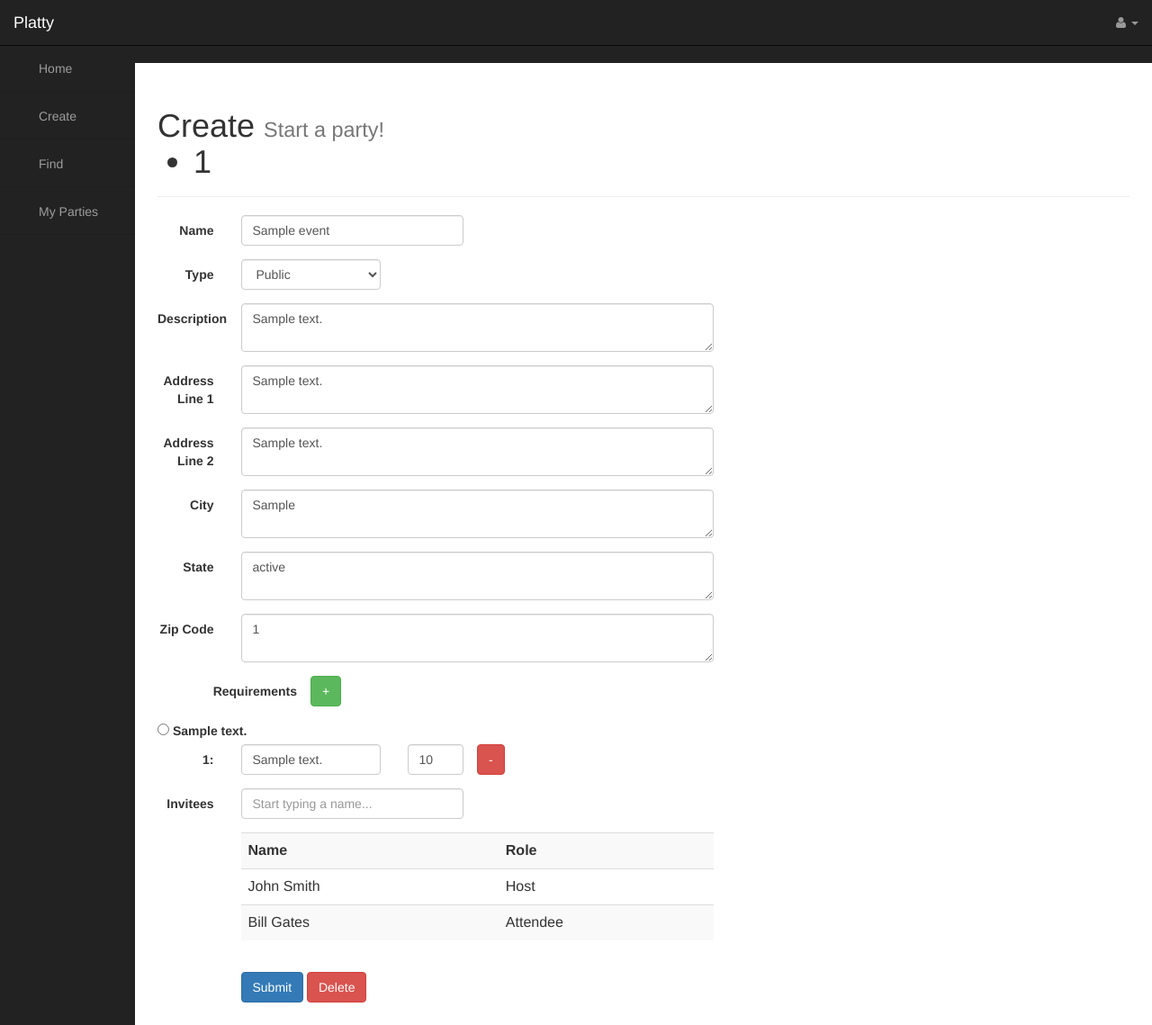
After one commit to Team-6/platty_site, a Django app: template platty/templates/platty/edit.html in a window 1280 px wide. The commit adds this page. Shown: the whole page at 90% size. Run offline with Django 3.2, Linux system fonts and the light colour scheme; tables that the repository leaves empty hold one stand-in row (values such as "Sample post"); the template is opened without the code that fills it: values that come from a table or form of the project are taken from there, most other values are stand-ins (such as "Sample title", 1, 10 or a date in 2020); some libraries are stand-ins or nearby versions.

Commit message:
Added edit page.
ToDo:
    make a view and callback called update
    check ownership before allowing edit

```diff
--- a/platty/models.py
+++ b/platty/models.py
@@ -28,7 +28,7 @@
 class Requirement(models.Model):
 	event = models.ForeignKey(Event)
 	description = models.CharField(max_length=256)
-	quanitity = models.IntegerField(max_length=11)
+	quantity = models.IntegerField(max_length=11)
 	id = models.AutoField(primary_key=True)
 
 class Contribution(models.Model):
--- /dev/null
+++ b/platty/templates/platty/edit.html
@@ -0,0 +1,135 @@
+{% extends "platty/master.html" %}
+
+{% block content %}
+
+<div class="container-fluid">
+
+    <!-- Page Heading -->
+    <div class="row">
+        <div class="col-lg-12">
+            <h1 class="page-header">
+                Create <small>Start a party!</small>
+                <ul>
+                    {% for event in event_list %}
+                    <li> {{ event.id }} </li>
+                    {% endfor %}
+
+            </h1>
+        </div>
+    </div>
+    <!-- /.row -->
+
+    <div class="row">
+        <div class="col-lg-12">
+            <form class="form-horizontal" action="{% url 'platty:edit' event.id %}" method="post">
+                {% csrf_token %}
+                <div class="form-group">
+                    <label for="partyName" class="col-sm-1 control-label">Name</label>
+                    <div class="col-sm-3">
+                        <input type="text" name="partyName" class="form-control" id="partyName" placeholder="Name" value="{{ event.name }}">
+                    </div>
+                </div>
+                <div class="form-group">
+                    <label for="partyType" class="col-sm-1 control-label">Type</label>
+                    <div class="col-sm-2">
+                      <select id="partyType" class="form-control">
+                        <option>Public</option>
+                        <option>Invitation-only</option>
+                        <option>Guests allowed</option>
+                      </select>
+                    </div>
+                </div>
+                <div class="form-group">
+                    <label for="partyDesc" class="col-sm-1 control-label">Description</label>
+                    <div class="col-sm-6">
+                      <textarea class="form-control" name="partyDesc" id="partyDesc" placeholder="Write a brief description here.">{{ event.description }}</textarea>
+                    </div>
+                </div>
+                <div class="form-group">
+                    <label for="address1" class="col-sm-1 control-label">Address Line 1</label>
+                    <div class="col-sm-6">
+                      <textarea class="form-control" name="address1" id="address1" placeholder="Maybe your street?">{{ event.addressLineOne }}</textarea>
+                    </div>
+                </div>
+                <div class="form-group">
+                    <label for="address2" class="col-sm-1 control-label">Address Line 2</label>
+                    <div class="col-sm-6">
+                  <textarea class="form-control" name="address2" id="address2" placeholder="Where to deliver the pizza man?">{{ event.addressLineTwo }}</textarea>
+                    </div>
+                </div>
+                <div class="form-group">
+                    <label for="city" class="col-sm-1 control-label">City</label>
+                    <div class="col-sm-6">
+                      <textarea class="form-control" name="city" id="city" placeholder="Brah.">{{ event.city }}</textarea>
+                    </div>
+                </div>
+                <div class="form-group">
+                    <label for="state" class="col-sm-1 control-label">State</label>
+                    <div class="col-sm-6">
+                        <textarea class="form-control" name="state" id="state" placeholder="State your state.">{{ event.state }}</textarea>
+                    </div>
+                </div>
+                <div class="form-group">
+                    <label for="zipCode" class="col-sm-1 control-label">Zip Code</label>
+                    <div class="col-sm-6">
+                      <textarea class="form-control" name="zipCode" id="zipCode" placeholder="Zip your code bro.">{{ event.zipCode }}</textarea>
+                    </div>
+                </div>
+                <div class="form-group">
+                    <label for="requirements" class="col-sm-2 control-label">Requirements</label>
+					<button class="btn btn-success" id="addRequirements">+</button>
+                </div>
+				{% for requirement in event.requirement_set.all %}
+					<input type="radio" name="choice" id="choice{{ forloop.counter }}" value="{{ choice.id }}" />
+					<label for="choice{{ forloop.counter }}">{{ choice.choice_text }}</label><br />
+
+	                <div class="form-group">
+		                <label for="req1" class="col-sm-1 control-label">{{ forloop.counter }}:</label>
+			            <div class="col-sm-2">
+							<input type="text" class="form-control" id="desc{{ requirement.id }}" value="{{ requirement.description }}"/>
+					    </div>
+			            <div class="col-sm-1">
+							<input type="number" class="form-control" id="quant{{ requirement.id }}" value="{{ requirement.quantity }}"/>
+					    </div>
+			           <button class="btn btn-danger" id="remove{{ requirement.id }}">-</button>
+				    </div>
+                {% endfor %}
+
+				<div class="form-group">
+                    <label for="attendees" class="col-sm-1 control-label">Invitees</label>
+                    <div class="col-sm-3">
+                        <input type="text" class="form-control" id="attendees" placeholder="Start typing a name...">
+                    </div>
+                </div>
+                <div class="form-group">
+                    <div class="col-sm-offset-1 col-sm-6">
+                        <table class="table table-striped">
+                            <tr>
+                                <th>Name</th>
+                                <th>Role</th>
+                            </tr>
+                            <tr>
+                                <td>John Smith</td>
+                                <td>Host</td>
+                            </tr>
+                            <tr>
+                                <td>Bill Gates</td>
+                                <td>Attendee</td>
+                            </tr>
+                        </table>
+                    </div>
+                </div>
+                <div class="form-group">
+                    <div class="col-sm-offset-1 col-sm-10">
+                        <button type="submit" class="btn btn-primary">Submit</button>
+                        <button type="submit" class="btn btn-danger">Delete</button>
+                    </div>
+                </div>
+            </form>
+        </div>
+    </div>
+
+</div>
+<!-- /.container-fluid -->
+
+{% endblock %}
--- a/platty/templates/platty/parties.html
+++ b/platty/templates/platty/parties.html
@@ -25,7 +25,7 @@
                 </tr>
                 {% for party in hosting_list %}
                 <tr>
-                    <td><a href="../parties/{{party.id}}">{{party.name}}</a></td>
+                    <td><a href="../edit/{{party.id}}">{{party.name}}</a></td>
                     <td>{{party.date_time}}</td>
                 </tr>
                 {% endfor %}
--- a/platty/urls.py
+++ b/platty/urls.py
@@ -11,6 +11,7 @@
     url(r'^find/$', views.find, name='find'),
     url(r'^parties/$', views.parties, name='parties'),
     url(r'^parties/(\d+)/$', views.party, name='parties'),
+    url(r'^edit/(?P<party_id>[0-9]+)/$', views.edit, name='edit'),
     url(r'^login/$', views.login_page, name='login'),
     url(r'^logout/$', views.logout_page, name='logout'),
     url(r'^profile/$', views.profile, name='profile'),
--- a/platty_site/urls.py
+++ b/platty_site/urls.py
@@ -3,5 +3,5 @@
 
 urlpatterns = [
     url(r'^admin/', include(admin.site.urls)),
-	url(r'^[/]?', include('platty.urls', namespace='platty')),
+    url(r'^[/]?', include('platty.urls', namespace='platty')),
 ]
```
Also changed, not shown: platty/views.py (+27 -0 lines), platty/migrations/0002_auto_20150422_0600.py (added).
